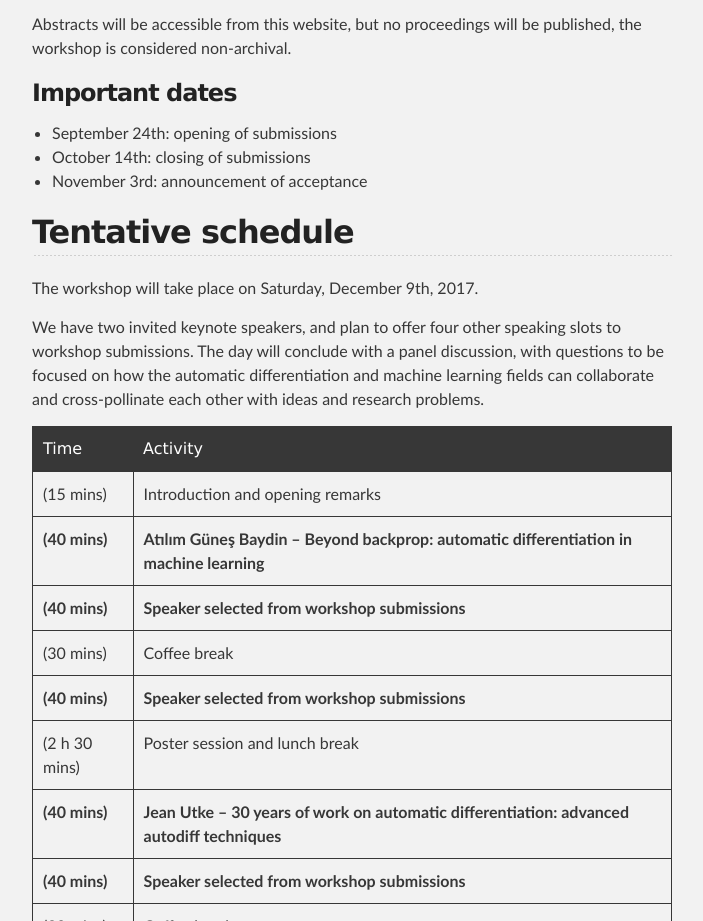
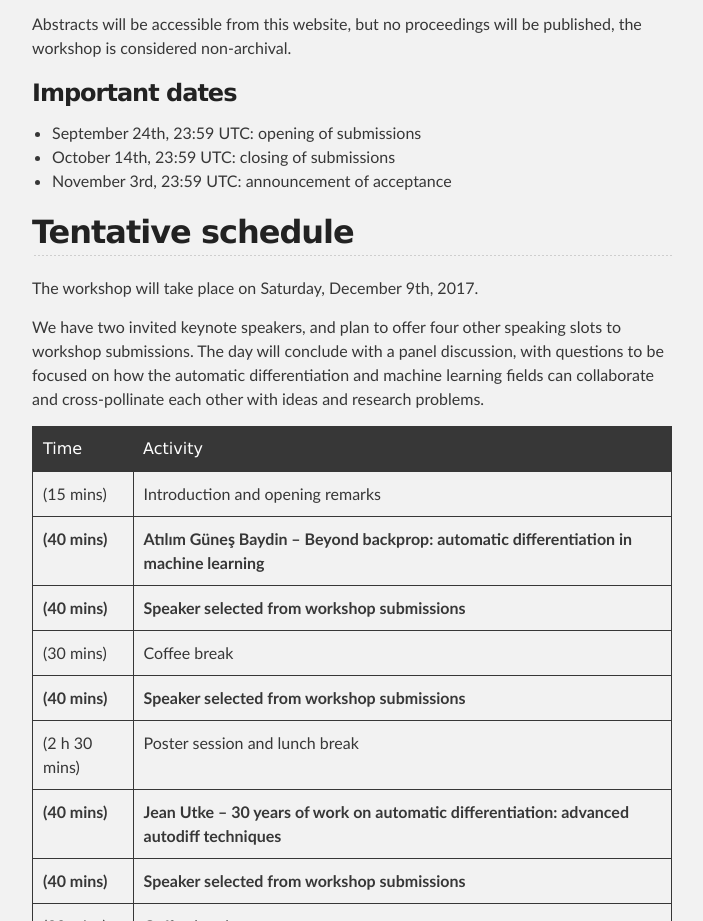
Before and after one commit to autodiff-workshop/autodiff-workshop.github.io, a plain HTML site: page index.html in a window 1280 px wide. Shown: the part 1443-2364 px from the top of the page, without its empty margins (288-991 px from the left). Drawn offline with Linux system fonts and the light colour scheme.

Commit message:
Add time for deadline.

```diff
--- a/index.html
+++ b/index.html
@@ -67,9 +67,9 @@ Abstracts will be accessible from this website, but no proceedings will be publi
 <h3>
 <a id="important-dates" class="anchor" href="#important-dates" aria-hidden="true"><span aria-hidden="true" class="octicon octicon-link"></span></a>Important dates</h3>
 <ul>
-  <li>September 24<sup>th</sup>: opening of submissions</li>
-  <li>October 14<sup>th</sup>: closing of submissions</li>
-  <li>November 3<sup>rd</sup>: announcement of acceptance</li>
+  <li>September 24<sup>th</sup>, 23:59 UTC: opening of submissions</li>
+  <li>October 14<sup>th</sup>, 23:59 UTC: closing of submissions</li>
+  <li>November 3<sup>rd</sup>, 23:59 UTC: announcement of acceptance</li>
 </ul>
 
 
```
